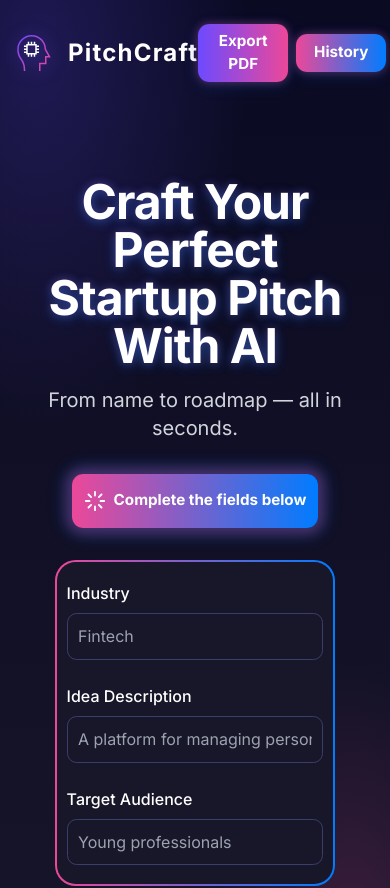
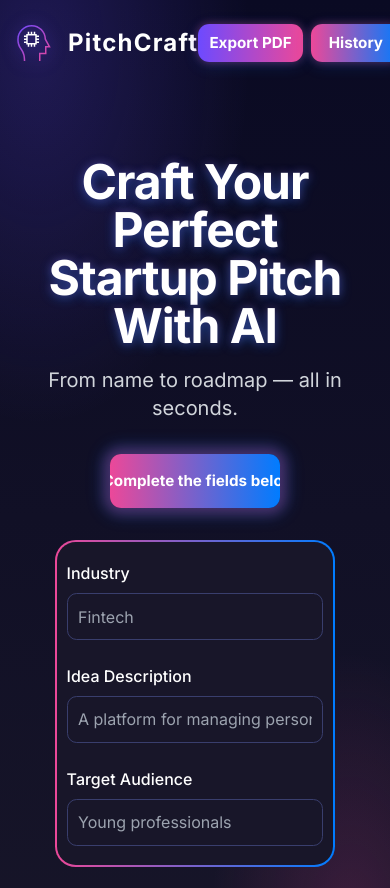
Before and after one commit to CosminMRotaru/PitchCraft, a React (Vite) app: page / in a window 390 px wide. Shown: the top 888 px of the page. Built offline with nearby package versions, Linux system fonts and the light colour scheme; the HTML template or start-up script is replaced by a standard one.

Commit message:
Update index.css

```diff
--- a/src/index.css
+++ b/src/index.css
@@ -126,15 +126,6 @@ nav {
 .btn-alt-bg:hover {
     box-shadow: 0 8px 22px #007cff66, 0 2px 8px #ec4899;
     filter: brightness(1.08);
-}
-@media (max-width: 450px) {
-    .btn,
-    .btn-alt-bg {
-        font-size: 0.95rem;
-        padding: 0.38rem 0.7rem;
-        min-width: 90px;
-        min-height: 38px;
-    }
 }
 .card {
     position: relative;
@@ -316,3 +307,14 @@ nav {
     .title, .card-title { font-size: 1rem; }
     .title { font-size: 1rem; }
 }
+@media (max-width: 450px) {
+    .btn,
+    .btn-alt-bg {
+        font-size: 0.95rem;
+        padding: 0.38rem 0.7rem;
+        min-width: 90px;
+        min-height: 38px;
+        max-width: 120px;
+        white-space: nowrap;
+    }
+}
```
